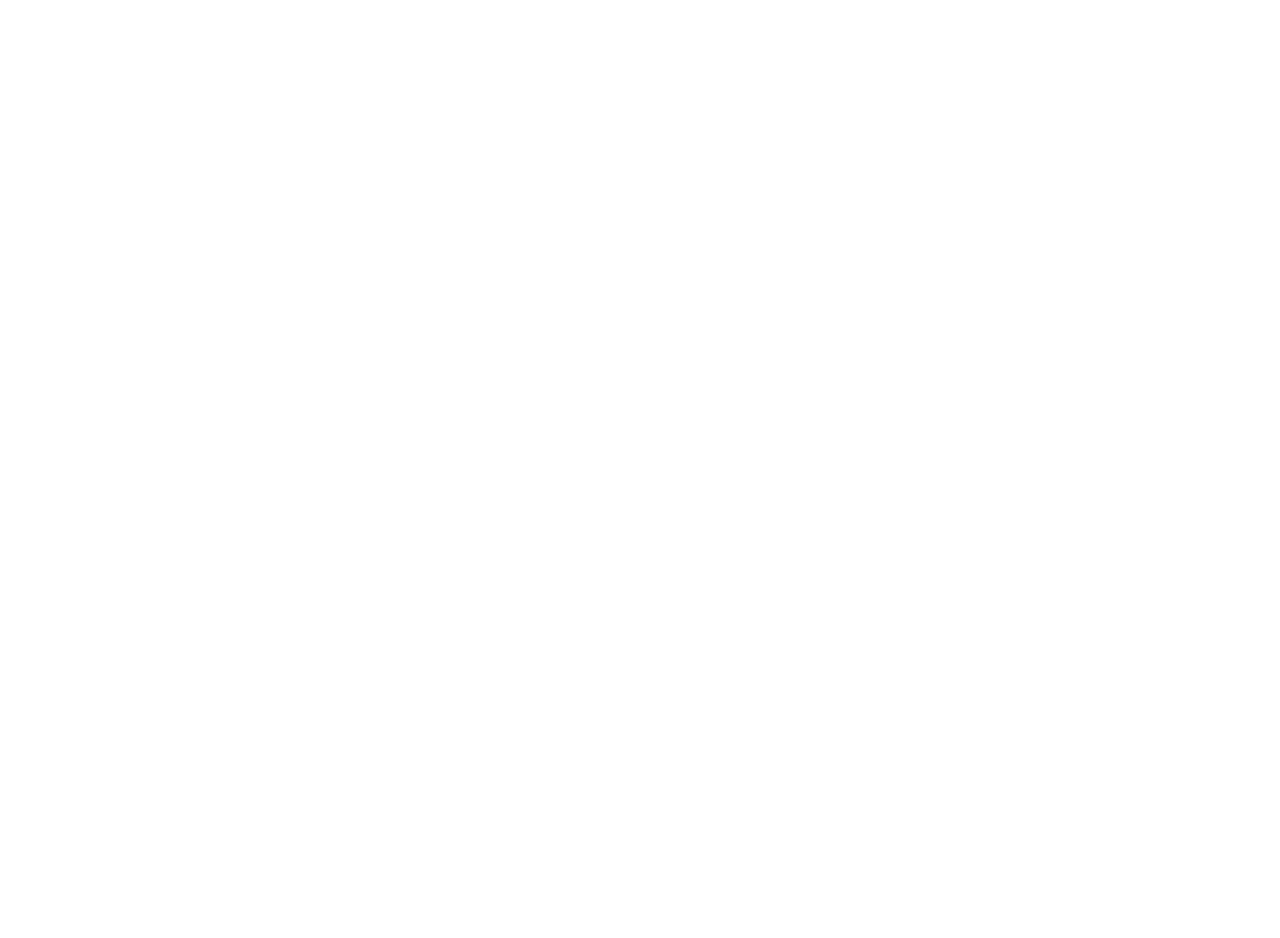
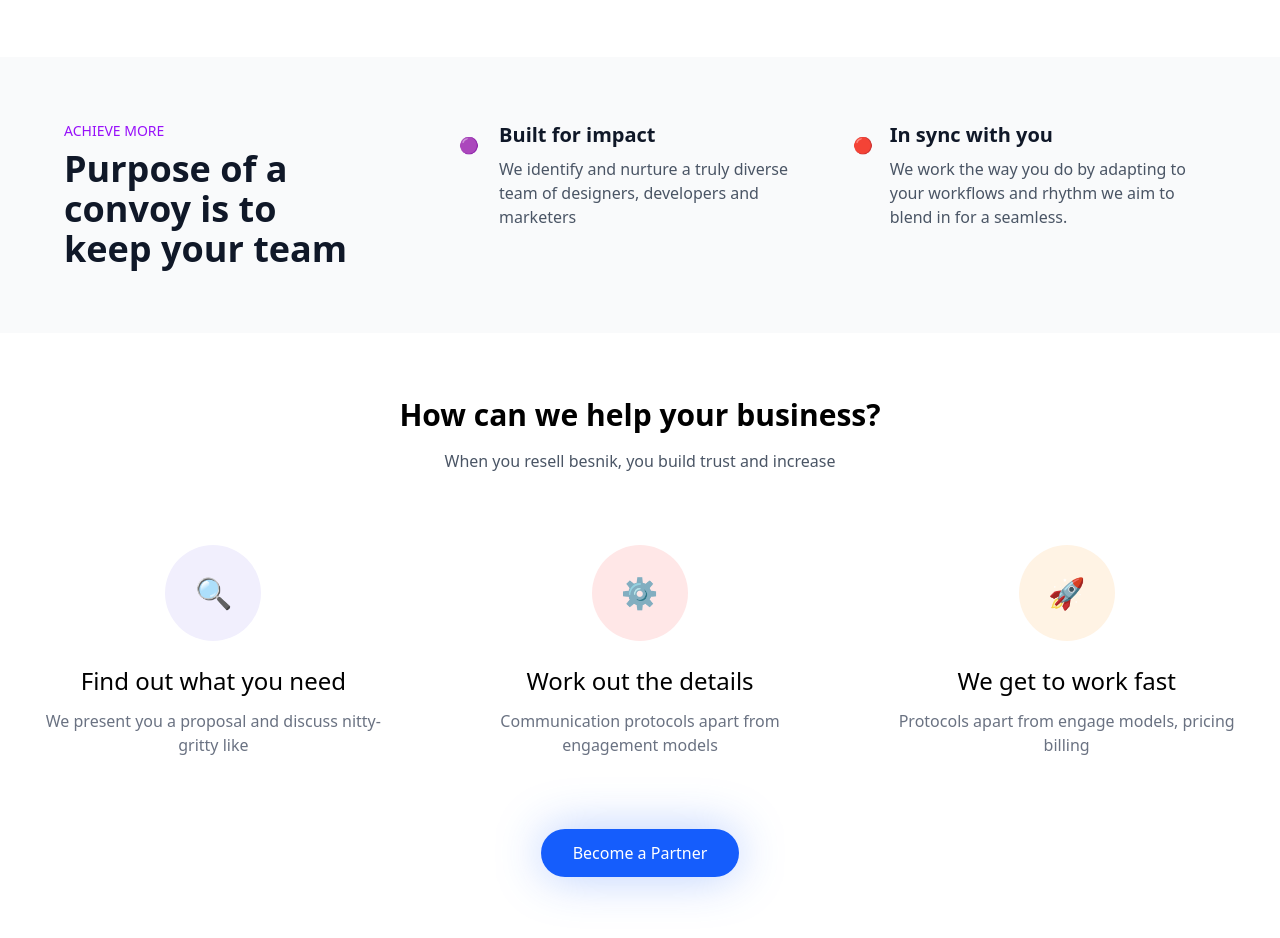
Before and after one commit to naren-naresh/modern-landing-page, a React (Vite) app: page / in a window 1280 px wide. Shown: the part 1020-1958 px from the top of the page. Before the commit the page ends 1077 px from the top, so only its background shows below. Built offline with nearby package versions, Linux system fonts and the light colour scheme.

Commit message:
purpose and feature section added

```diff
--- a/src/App.jsx
+++ b/src/App.jsx
@@ -2,6 +2,8 @@ import './App.css'
 import Navbar from './components/Navbar'
 import Hero from './components/Hero'
 import CompanyLogo from './components/CompanyLogo'
+import PurposeSection from './components/PurposeSection'
+import FeaturesSection from './components/FeatureSection'
 
 function App() {
   return (
@@ -12,6 +14,8 @@ function App() {
         <Navbar/>
         <Hero/>
         <CompanyLogo/>
+        <PurposeSection/>
+        <FeaturesSection/>
       </div>
     </main>
   )
--- /dev/null
+++ b/src/components/FeatureSection.jsx
@@ -0,0 +1,89 @@
+const FeaturesSection = () => {
+  const features = [
+    {
+      icon: "🔍",
+      title: "Find out what you need",
+      description: "We present you a proposal and discuss nitty-gritty like"
+    },
+    {
+      icon: "⚙️",
+      title: "Work out the details",
+      description: "Communication protocols apart from engagement models"
+    },
+    {
+      icon: "🚀",
+      title: "We get to work fast",
+      description: "Protocols apart from engage models, pricing billing"
+    }
+  ]
+
+  return (
+    <section
+      className="max-w-7xl mx-auto px-4 py-16"
+    >
+      <div
+        className="text-center mb-12"
+      >
+        <h2
+          className="text-3xl font-bold mb-4"
+        >
+          How can we help your business?
+        </h2>
+        <p
+          className="text-gray-600"
+        >
+          When you resell besnik, you build trust and increase
+        </p>
+      </div>
+
+      <div
+        className="grid grid-cols-1 md:grid-cols-3 gap-8"
+      >
+        {features.map((feature, index) => (
+          <div
+            key={index}
+            className="flex flex-col items-center p-6"
+          >
+            <div
+              className="w-24 h-24 rounded-full mb-6 flex items-center justify-center"
+              style={{
+                backgroundColor: index === 0 ? '#F1EFFD' :
+                               index === 1 ? '#FFE7E7' :
+                               '#FFF3E4'
+              }}
+            >
+              <div
+                className="text-3xl"
+              >
+                {feature.icon}
+              </div>
+            </div>
+            <h3
+              className="text-2xl font-medium mb-3"
+            >
+              {feature.title}
+            </h3>
+            <p
+              className="text-gray-500 text-center"
+            >
+              {feature.description}
+            </p>
+          </div>
+        ))}
+      </div>
+
+      <div
+        className="text-center mt-12"
+      >
+        <button
+          className="bg-blue-600 text-white cursor-pointer px-8 py-3 rounded-full font-medium hover:bg-blue-700 transition-colors relative"
+        >
+          Become a Partner
+          <div className="absolute -z-10 w-full h-full rounded-full bg-blue-600/30 blur-xl top-0 left-0"></div>
+        </button>
+      </div>
+    </section>
+  )
+}
+
+export default FeaturesSection
--- /dev/null
+++ b/src/components/PurposeSection.jsx
@@ -0,0 +1,48 @@
+const PurposeSection = () => {
+
+    const features = [
+    {
+      icon: "🟣",
+      title: "Built for impact",
+      description: "We identify and nurture a truly diverse team of designers, developers and marketers"
+    },
+    {
+      icon: "🔴",
+      title: "In sync with you",
+      description: "We work the way you do by adapting to your workflows and rhythm we aim to blend in for a seamless."
+    }
+  ];
+
+  return (
+    <div>
+      <section className="w-full bg-gray-50 py-16 px-4 md:px-8 sm:ps-6">
+        <div className="max-w-6xl mx-auto">
+            {/* heading text */}
+            <div className="grid md:grid-cols-3 grid-cols-1 gap-8">
+                <div>
+                    <p className="text-sm text-purple-600 font-medium mb-2">ACHIEVE MORE</p>
+                    <h2 className="text-3xl md:w-4/5 md:text-4xl font-bold text-gray-900">
+                        Purpose of a convoy is to keep your team
+                    </h2>
+                </div>
+                <div className="col-span-2 grid grid-cols-1 md:grid-cols-2 justify-between gap-8">
+                    {
+                        features.map((feature, index) => (
+                            <div key={index} className="flex items-start space-x-4">
+                                <div className="w-12 h-12 flex items-center justify-start rounded-lg">{feature.icon}</div>
+                                <div>
+                                    <h3 className="text-xl font-semibold text-gray-900 mb-2">{feature.title}</h3>
+                                    <p className="text-gray-600">{feature.description}</p>
+                                </div>
+                            </div>
+                        ))
+                    }
+                </div>
+            </div>
+        </div>
+      </section>
+    </div>
+  )
+}
+
+export default PurposeSection
```
